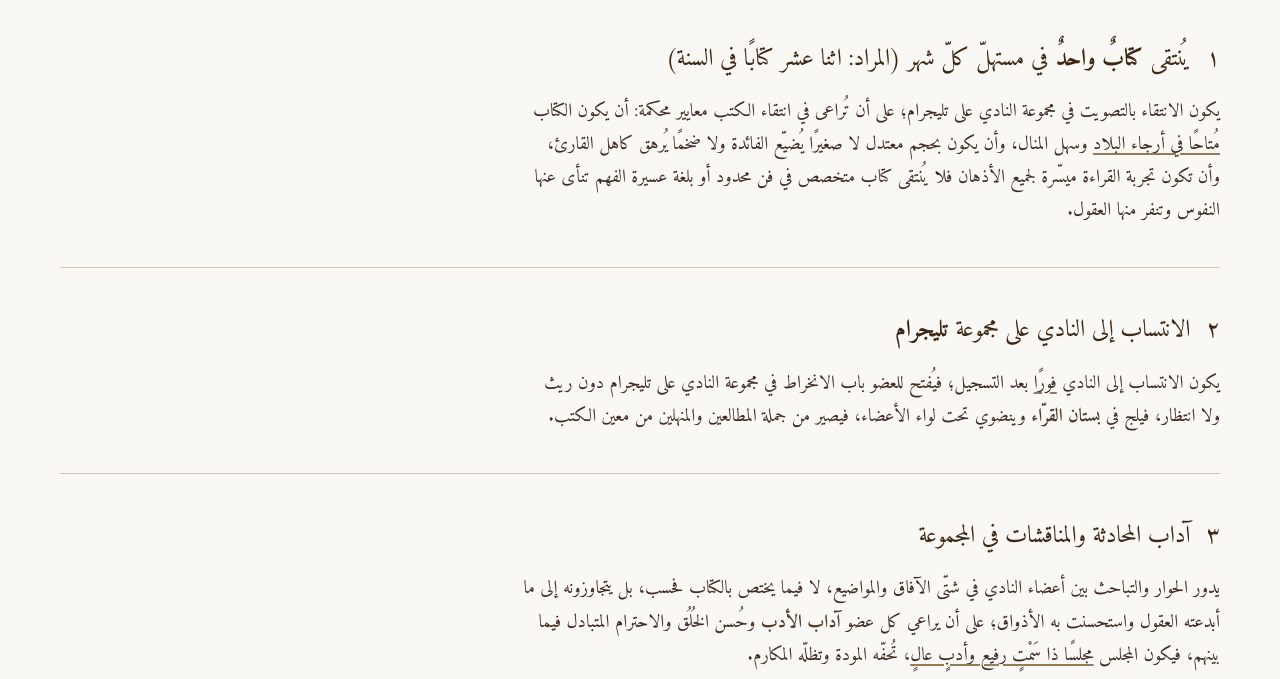
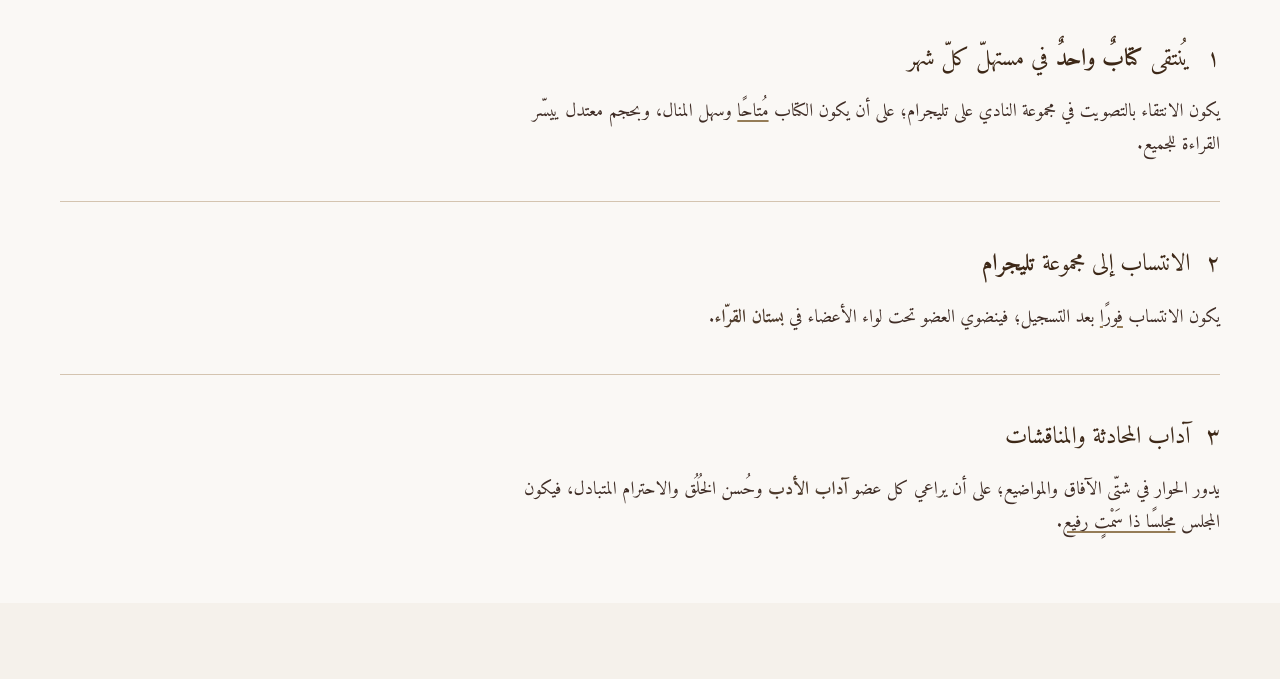
Before and after one commit to ibrahim-bookclub/bookclub, a plain HTML site: page index.html in a window 1280 px wide. Shown: the part 676-1355 px from the top of the page. Drawn offline with Linux system fonts and the light colour scheme; a script that the page names is missing.

Commit message:
تقصير نصوص قوانين النادي وإخفاء عنوان الكتب على الموبايل

```diff
--- a/index.html
+++ b/index.html
@@ -84,27 +84,27 @@
 
             <div class="rule-item">
                 <div class="rule-content">
-                    <h3><span class="rule-number">١</span> يُنتقى <strong>كتابٌ واحدٌ</strong> في مستهلّ كلّ شهر (المراد: اثنا عشر كتابًا في السنة)</h3>
+                    <h3><span class="rule-number">١</span> يُنتقى <strong>كتابٌ واحدٌ</strong> في مستهلّ كلّ شهر</h3>
                     <p>
-                        يكون الانتقاء بالتصويت في مجموعة النادي على تليجرام؛ على أن تُراعى في انتقاء الكتب معايير محكمة: أن يكون الكتاب <u>مُتاحًا في أرجاء البلاد</u> وسهل المنال، وأن يكون بحجم معتدل لا صغيرًا يُضيّع الفائدة ولا ضخمًا يُرهق كاهل القارئ، وأن تكون تجربة القراءة ميسّرة لجميع الأذهان فلا يُنتقى كتاب متخصص في فن محدود أو بلغة عسيرة الفهم تنأى عنها النفوس وتنفر منها العقول.
+                        يكون الانتقاء بالتصويت في مجموعة النادي على تليجرام؛ على أن يكون الكتاب <u>مُتاحًا</u> وسهل المنال، وبحجم معتدل ييسّر القراءة للجميع.
                     </p>
                 </div>
             </div>
 
             <div class="rule-item">
                 <div class="rule-content">
-                    <h3><span class="rule-number">٢</span> الانتساب إلى النادي على مجموعة <strong>تليجرام</strong></h3>
+                    <h3><span class="rule-number">٢</span> الانتساب إلى مجموعة <strong>تليجرام</strong></h3>
                     <p>
-                        يكون الانتساب إلى النادي <u>فورًا</u> بعد التسجيل؛ فيُفتح للعضو باب الانخراط في مجموعة النادي على تليجرام دون ريث ولا انتظار، فيلج في <strong>بستان القرّاء</strong> وينضوي تحت لواء الأعضاء، فيصير من جملة المطالعين والمنهلين من معين الكتب.
+                        يكون الانتساب <u>فورًا</u> بعد التسجيل؛ فينضوي العضو تحت لواء الأعضاء في <strong>بستان القرّاء</strong>.
                     </p>
                 </div>
             </div>
 
             <div class="rule-item">
                 <div class="rule-content">
-                    <h3><span class="rule-number">٣</span> آداب المحادثة والمناقشات في المجموعة</h3>
+                    <h3><span class="rule-number">٣</span> آداب المحادثة والمناقشات</h3>
                     <p>
-                        يدور الحوار والتباحث بين أعضاء النادي في شتّى الآفاق والمواضيع، لا فيما يختص بالكتاب فحسب، بل يتجاوزونه إلى ما أبدعته العقول واستحسنت به الأذواق؛ على أن يراعي كل عضو <strong>آداب الأدب</strong> وحُسن الخُلُق والاحترام المتبادل فيما بينهم، فيكون المجلس <u>مجلسًا ذا سَمْتٍ رفيع وأدبٍ عالٍ</u>، تُحفّه المودة وتظلّه المكارم.
+                        يدور الحوار في شتّى الآفاق والمواضيع؛ على أن يراعي كل عضو <strong>آداب الأدب</strong> وحُسن الخُلُق والاحترام المتبادل، فيكون المجلس <u>مجلسًا ذا سَمْتٍ رفيع</u>.
                     </p>
                 </div>
             </div>
--- a/styles.css
+++ b/styles.css
@@ -713,6 +713,10 @@
         font-size: 1.1rem;
     }
 
+    .books-section .section-title {
+        display: none;
+    }
+
     .nav-menu {
         position: fixed;
         top: 70px;
```
